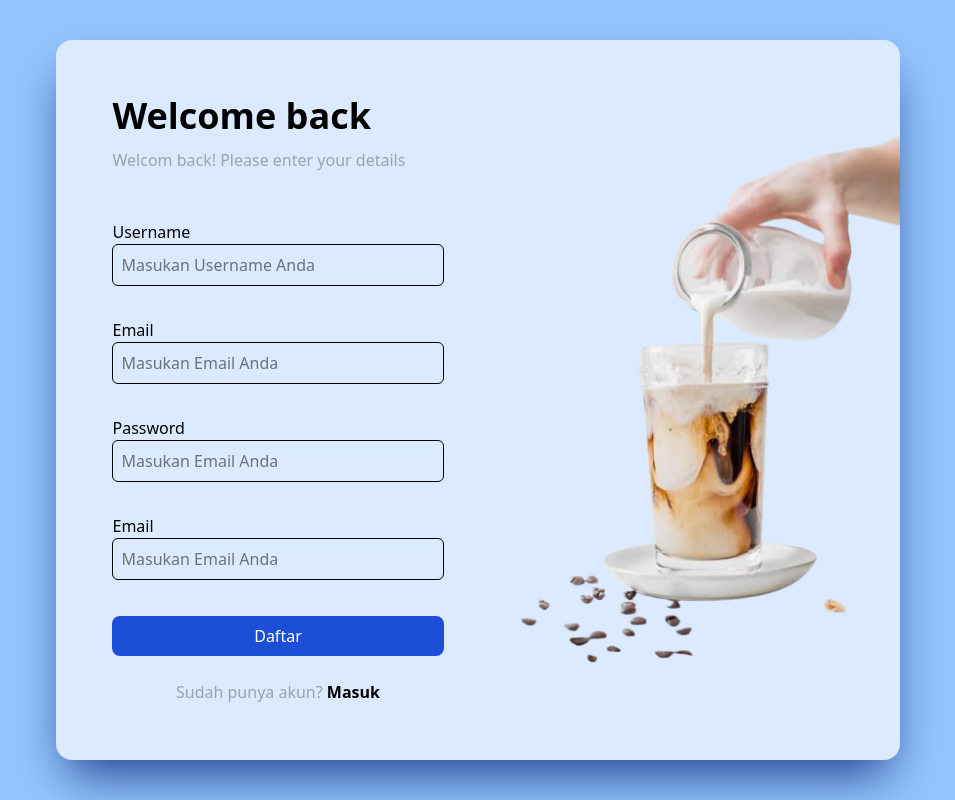
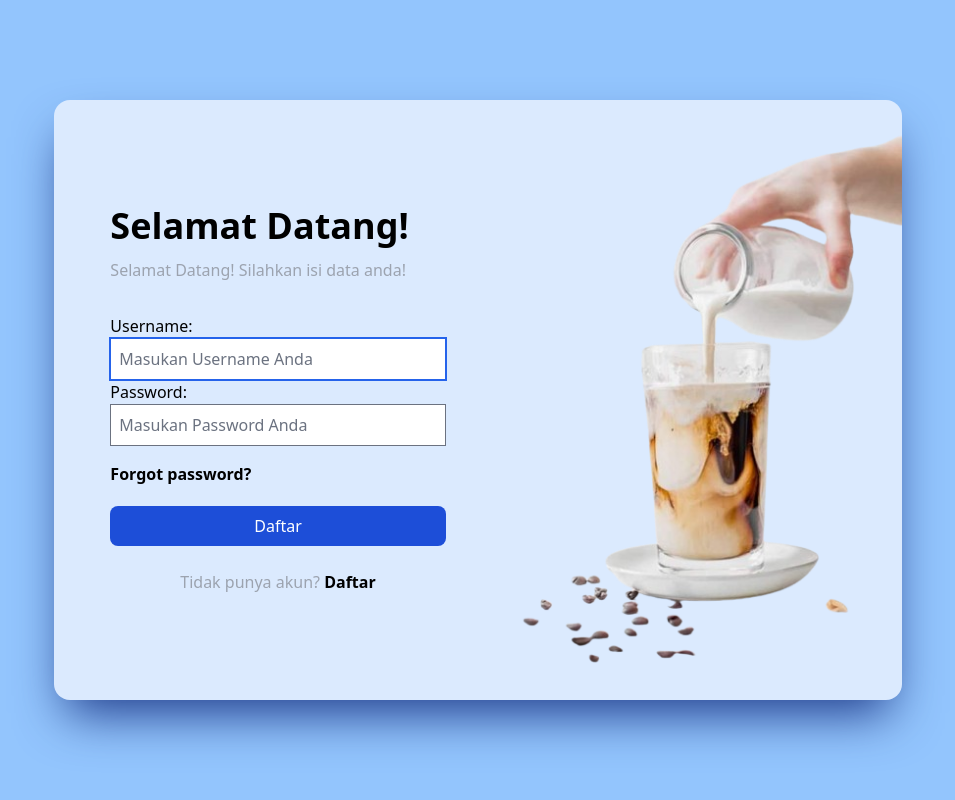
Before and after one commit to reynaldo0/VEREVShops, a Django app: page /login/ in a window 1280 px wide. Shown: the whole page, without its empty margins (162-1117 px from the left). Run offline with Django 5.2, Linux system fonts and the light colour scheme; style sheets or scripts are compiled from the project's sources; some libraries are stand-ins or nearby versions.

Commit message:
text "login forms"

```diff
--- a/templates/login.html
+++ b/templates/login.html
@@ -2,74 +2,61 @@
 {% load static %}
 
 <div class="flex items-center justify-center min-h-screen bg-blue-300">
-    <div
-      class="relative flex flex-col my-6 md:my-3 m-6 space-y-8 bg-blue-100 shadow-2xl shadow-blue-900 rounded-2xl md:flex-row md:space-y-0"
-    >
-      <!-- left side -->
+    <div class="relative flex flex-col my-6 md:my-3 mx-6 space-y-8 bg-blue-100 shadow-2xl shadow-blue-900 rounded-2xl md:flex-row md:space-y-0">
+        <!-- Left side -->
         <div class="flex flex-col justify-center p-8 md:p-14">
-        <span class="mb-3 text-4xl font-bold">Welcome back</span>
+            <span class="mb-3 text-4xl font-bold">Selamat Datang!</span>
             <span class="font-light text-gray-400 mb-8">
-          Welcom back! Please enter your details
+                Selamat Datang! Silahkan isi data anda!
             </span>
-        <div class="py-4">
-          <span class="mb-2 text-md">Username</span>
-          <input
-            type="text"
-            class="w-full p-2 border border-black bg-transparent backdrop-blur rounded-md placeholder:font-light placeholder:text-gray-500"
-            name="username"
-            id="username"
-            placeholder="Masukan Username Anda"
-          />
+
+            <form method="post">
+                {% csrf_token %}
+                {{ form.as_p }}
+                {% for fm in form %}
+                    {% for error in fm.errors %}
+                        <p class="text-red-500">{{ error|striptags }}</p>
+                    {% endfor %}
+                {% endfor %}
+                <div class="flex justify-between w-full pt-4">
+                  <span class="font-bold text-md">Forgot password?</span>
                 </div>
-        <div class="py-4">
-          <span class="mb-2 text-md">Email</span>
-          <input
-            type="email"
-            class="w-full p-2 border border-black bg-transparent backdrop-blur rounded-md placeholder:font-light placeholder:text-gray-500"
-            name="email"
-            id="email"
-            placeholder="Masukan Email Anda"
-          />
-        </div>
-        <div class="py-4">
-          <span class="mb-2 text-md">Password</span>
-          <input
-            type="password"
-            class="w-full p-2 border border-black bg-transparent backdrop-blur rounded-md placeholder:font-light placeholder:text-gray-500"
-            name="password"
-            id="password"
-            placeholder="Masukan Email Anda"
-          />
-        </div>
-        <div class="py-4">
-          <span class="mb-2 text-md">Email</span>
-          <input
-            type="text"
-            class="w-full p-2 border border-black bg-transparent backdrop-blur rounded-md placeholder:font-light placeholder:text-gray-500"
-            name="email"
-            id="email"
-            placeholder="Masukan Email Anda"
-          />
-        </div>
-
                 <button
-            class="w-full my-5 bg-blue-700 text-white p-2 rounded-lg mb-6 hover:bg-blue-600 hover:text-white hover:border hover:border-gray-300"
+                    type="submit"
+                    class="w-full my-5 bg-blue-700 text-white p-2 rounded-lg mb-6 hover:bg-blue-600"
                 >
                     Daftar
                 </button>
+                <!-- Error and message handling -->
+
+                {% if messages %}
+                {% for msg in messages %}
+                    {% if msg.tags == 'success' %}
+                        <div class="p-4 mb-4 text-sm text-green-400 rounded-lg bg-green-50 dark:bg-gray-800 dark:text-green-400" role="alert">
+                            {{ msg }}
+                        </div>
+                    {% elif msg.tags == 'warning' %}
+                        <div class="p-4 mb-4 text-sm text-red-400 py-5 rounded-lg bg-yellow-50 dark:bg-gray-800 dark:text-yellow-400" role="alert">
+                            {{ msg }}
+                        </div>
+                    {% endif %}
+                {% endfor %}
+            {% endif %}
                 <div class="text-center text-gray-400">
-          Sudah punya akun?
-          <span class="font-bold text-black">Masuk</span>
+                    Tidak punya akun?
+                    <a href="{% url 'regist' %}"><span class="font-bold text-black">Daftar</span></a>
                 </div>
+            </form>
+
+
         </div>
-      <!-- {/* right side */} -->
+        <!-- Right side -->
         <div class="relative">
             <img
                 src="{% static 'images/coffe/kopisusu.png' %}"
                 alt="img"
                 class="w-[400px] h-full hidden rounded-r-2xl md:block object-contain"
             />
-
         </div>
     </div>
 </div>
--- a/templates/regist.html
+++ b/templates/regist.html
@@ -5,9 +5,9 @@
     <div class="relative flex flex-col my-6 md:my-3 mx-6 space-y-8 bg-blue-100 shadow-2xl shadow-blue-900 rounded-2xl md:flex-row md:space-y-0">
         <!-- Left side -->
         <div class="flex flex-col justify-center p-8 md:p-14">
-            <span class="mb-3 text-4xl font-bold">Welcome back</span>
+            <span class="mb-3 text-4xl font-bold">Selamat Datang!</span>
             <span class="font-light text-gray-400 mb-8">
-                Welcome back! Please enter your details
+                Selamat Datang! Silahkan isi data anda!
             </span>
 
             <form method="post">
@@ -41,7 +41,7 @@
             {% endif %}
                 <div class="text-center text-gray-400">
                     Sudah punya akun?
-                    <span class="font-bold text-black">Masuk</span>
+                    <a href="{% url 'login' %}"><span class="font-bold text-black">Masuk</span></a>
                 </div>
             </form>
 
--- a/verevapp/forms.py
+++ b/verevapp/forms.py
@@ -10,10 +10,11 @@ class LoginForm(AuthenticationForm):
             'placeholder': 'Masukan Username Anda'
         })
     )
-    password1 = forms.CharField(
+    password = forms.CharField(
         label='Password',
         widget=forms.PasswordInput(attrs={
             'class': 'w-full p-2 border border-black bg-transparent backdrop-blur rounded-md placeholder:font-light placeholder:text-gray-500',
+            'autocomplete':'current-password',
             'placeholder': 'Masukan Password Anda'
         })
     )
```
Also changed, not shown: .github/workflows/django.yml (deleted). Lines whose indentation alone changed are shown as unchanged.
